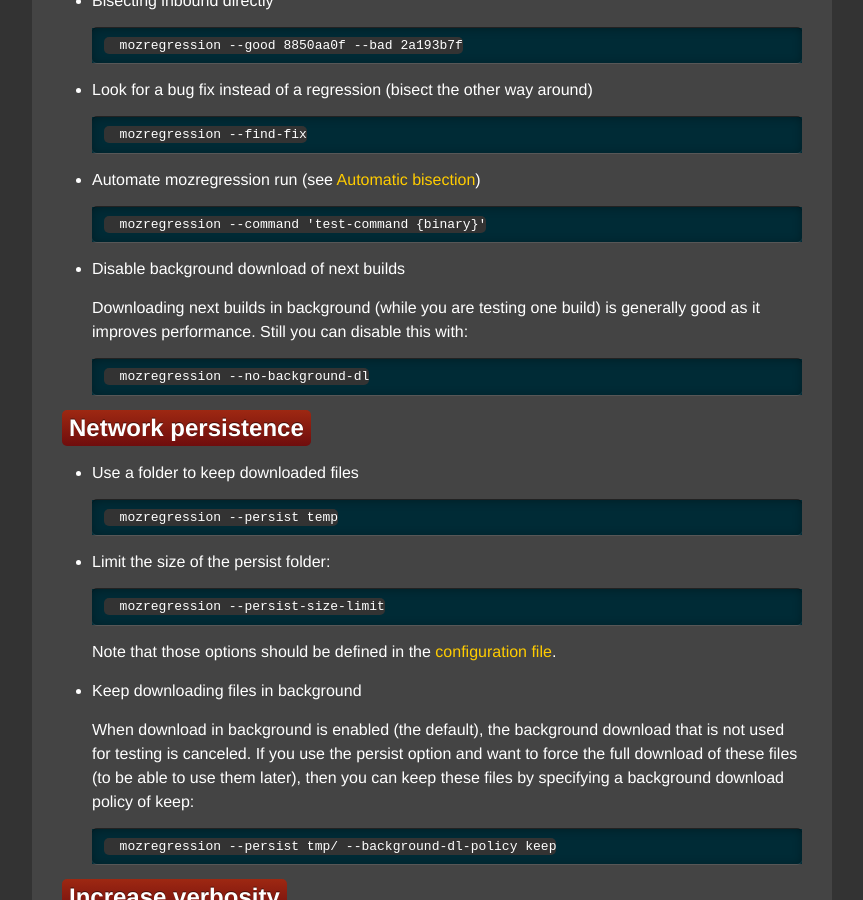
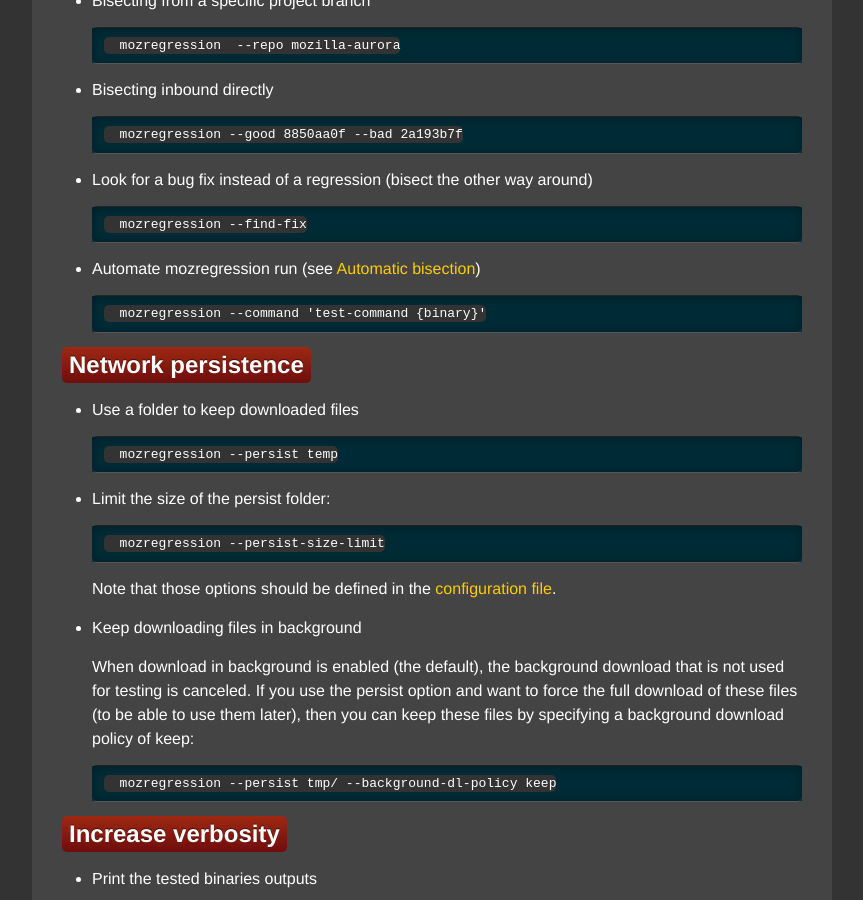
Before and after one commit to mozilla/mozregression, a Jekyll site: the page built from documentation/usage.md, in a window 1280 px wide and 900 px high, scrolled down 1452 px. Shown: the whole window, without its empty margins (208-1071 px from the left). Built offline with Jekyll 4.4.1, drawn with Linux system fonts in a browser that asks for light colours; some of the changed text lies outside the part shown.

Commit message:
Document the profile-persistence option
And remove documentation for the no-background-dl - this is an advanced
usage option.

```diff
--- a/documentation/usage.md
+++ b/documentation/usage.md
@@ -71,13 +75,6 @@
 
         mozregression --command 'test-command {binary}'
 
-- Disable background download of next builds
-
-  Downloading next builds in background (while you are testing one build) is generally good as it
-  improves performance. Still you can disable this with:
-
-        mozregression --no-background-dl
-
 ## Network persistence
 
 - Use a folder to keep downloaded files
```
Also changed, not shown: other parts of documentation/usage.md (+4 -0 lines).
